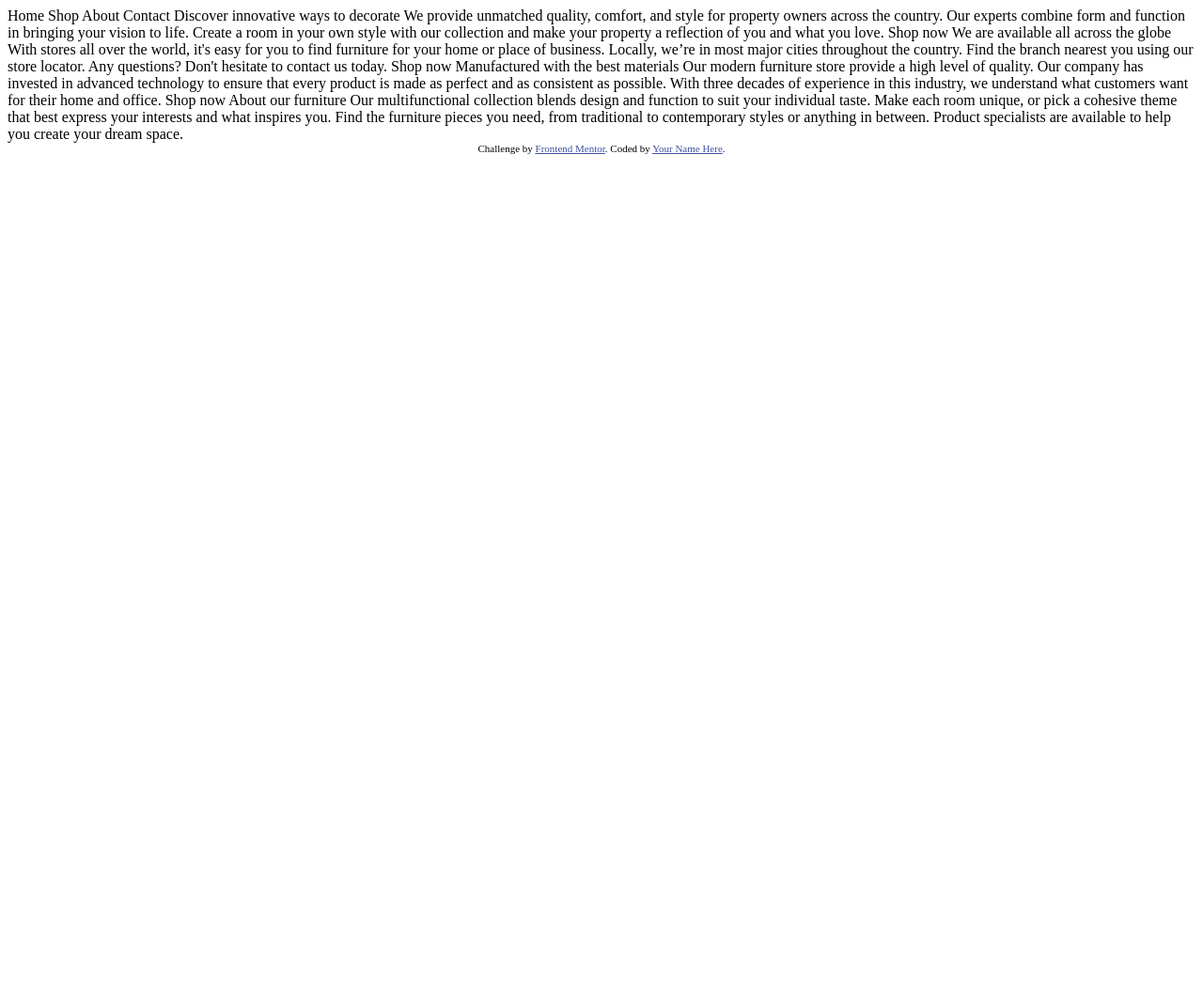
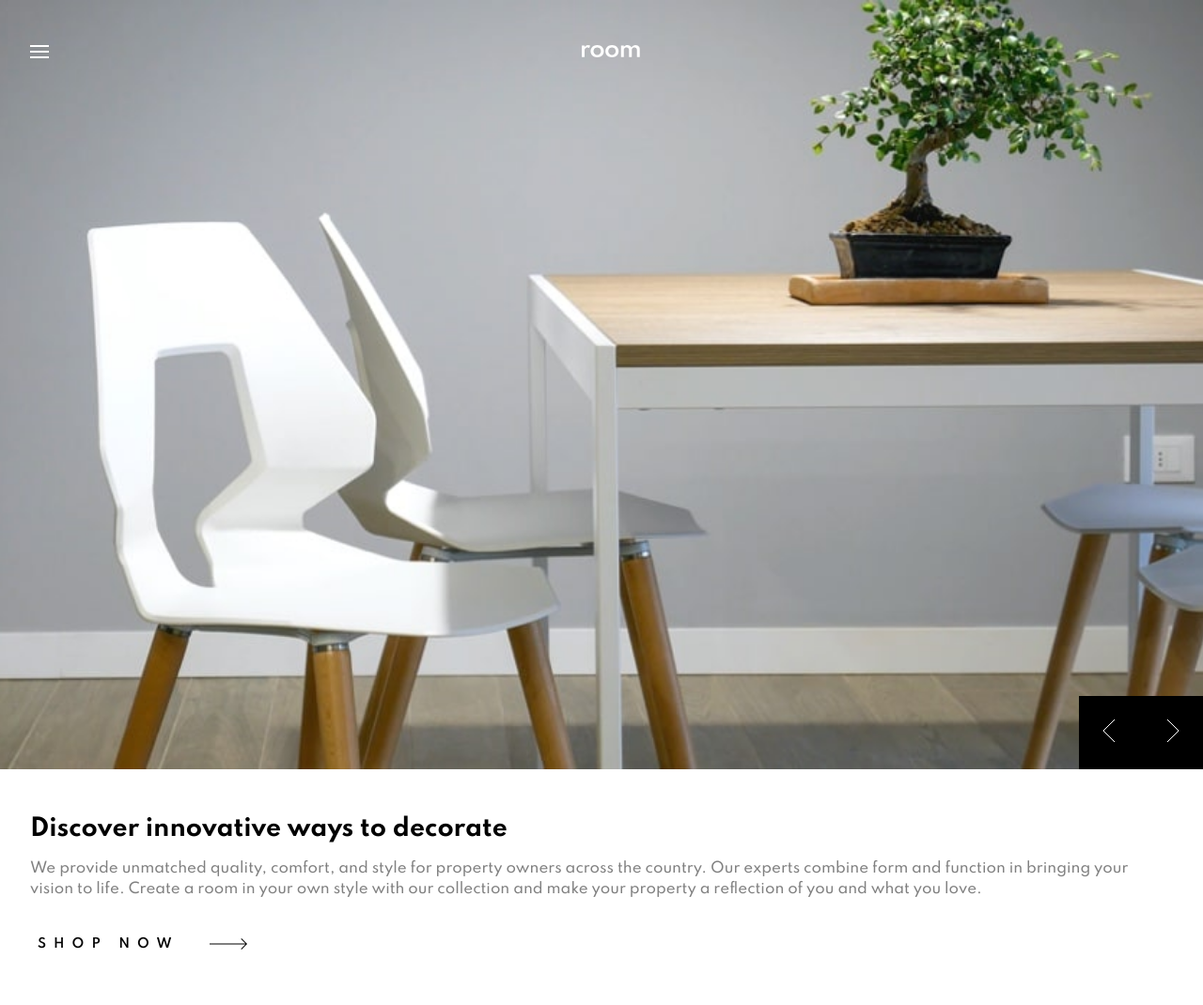
Before and after one commit to NDOY3M4N/room-homepage, a plain HTML site: page index.html in a window 1280 px wide. Shown: the whole page at 94% size. Before the commit the page ends 800 px from the top, so only its background shows below. Drawn offline with Linux system fonts and the light colour scheme.

Commit message:
feat: added nav & main

```diff
--- a/index.html
+++ b/index.html
@@ -7,6 +7,9 @@
   <link rel="icon" type="image/png" sizes="32x32" href="./images/favicon-32x32.png">
 
   <title>Frontend Mentor | Room homepage</title>
+  <link rel="stylesheet" href="./styles.css">
+  <link rel="preconnect" href="https://fonts.gstatic.com">
+  <link href="https://fonts.googleapis.com/css2?family=Spartan:wght@500;600;700&display=swap" rel="stylesheet">
 
   <!-- Feel free to remove these styles or customise in your own stylesheet 👍 -->
   <style>
@@ -15,45 +18,79 @@
   </style>
 </head>
 <body>
-  Home
-  Shop
-  About
-  Contact
+  <nav class="nav">
+    <div class="nav__menu">
+      <img src="./images/icon-hamburger.svg" alt="Open navigation">
+    </div>
 
-  Discover innovative ways to decorate
+    <div class="nav__brand">
+      <img src="./images/logo.svg" alt="Logo">
+    </div>
 
-  We provide unmatched quality, comfort, and style for property owners across the country.
-  Our experts combine form and function in bringing your vision to life. Create a room in your
-  own style with our collection and make your property a reflection of you and what you love.
+    <ul class="nav__links">
+      <li><a href="#">Home</a></li>
+      <li><a href="#">Shop</a></li>
+      <li><a href="#">About</a></li>
+      <li><a href="#">Contact</a></li>
+    </ul>
+  </nav>
 
-  Shop now
+  <main class="hero">
+    <div class="hero__img">
+      <picture>
+        <source srcset="./images/desktop-image-hero-1.jpg" media="(min-width: 600px)" />
+        <img src="./images/mobile-image-hero-1.jpg" alt="Hero" />
+      </picture>
+      <div class="controls">
+        <button class="btn" aria-label="Previous Slide">
+          <img src="./images/icon-angle-left.svg" alt="Previous Slide">
+        </button>
+        <button class="btn" aria-label="Next Slide">
+          <img src="./images/icon-angle-right.svg" alt="Next Slide">
+        </button>
+      </div>
+    </div>
+    <div class="hero__desc">
+      <h1>Discover innovative ways to decorate</h1>
 
-  We are available all across the globe
+      <p>We provide unmatched quality, comfort, and style for property owners across the country. Our experts combine form and function in bringing your vision to life. Create a room in your own style with our collection and make your property a reflection of you and what you love.</p>
 
-  With stores all over the world, it's easy for you to find furniture for your home or place of business.
-  Locally, we’re in most major cities throughout the country. Find the branch nearest you using our
-  store locator. Any questions? Don't hesitate to contact us today.
+      <button class="btn btn--light">
+        <span class="btn__text">Shop now</span>
+        <div class="btn__icon">
+          <img src="./images/icon-arrow.svg" alt="Shop Now">
+        </div>
+      </button>
+    </div>
+  </main>
 
-  Shop now
 
-  Manufactured with the best materials
+  <!-- We are available all across the globe -->
 
-  Our modern furniture store provide a high level of quality. Our company has invested in advanced technology
-  to ensure that every product is made as perfect and as consistent as possible. With three decades of
-  experience in this industry, we understand what customers want for their home and office.
+  <!-- With stores all over the world, it's easy for you to find furniture for your home or place of business. -->
+  <!-- Locally, we’re in most major cities throughout the country. Find the branch nearest you using our -->
+  <!-- store locator. Any questions? Don't hesitate to contact us today. -->
 
-  Shop now
+  <!-- Shop now -->
 
-  About our furniture
+  <!-- Manufactured with the best materials -->
 
-  Our multifunctional collection blends design and function to suit your individual taste.
-  Make each room unique, or pick a cohesive theme that best express your interests and what
-  inspires you. Find the furniture pieces you need, from traditional to contemporary styles
-  or anything in between. Product specialists are available to help you create your dream space.
+  <!-- Our modern furniture store provide a high level of quality. Our company has invested in advanced technology -->
+  <!-- to ensure that every product is made as perfect and as consistent as possible. With three decades of -->
+  <!-- experience in this industry, we understand what customers want for their home and office. -->
 
-  <div class="attribution">
-    Challenge by <a href="https://www.frontendmentor.io?ref=challenge" target="_blank">Frontend Mentor</a>.
-    Coded by <a href="#">Your Name Here</a>.
-  </div>
+  <!-- Shop now -->
+
+  <!-- About our furniture -->
+
+  <!-- Our multifunctional collection blends design and function to suit your individual taste. -->
+  <!-- Make each room unique, or pick a cohesive theme that best express your interests and what -->
+  <!-- inspires you. Find the furniture pieces you need, from traditional to contemporary styles -->
+  <!-- or anything in between. Product specialists are available to help you create your dream space. -->
+
+  <!-- <div class="attribution"> -->
+  <!--   Challenge by <a href="https://www.frontendmentor.io?ref=challenge" target="_blank">Frontend Mentor</a>. -->
+  <!--   Coded by <a href="#">Your Name Here</a>. -->
+  <!-- </div> -->
 </body>
 </html>
--- /dev/null
+++ b/styles.css
@@ -0,0 +1,111 @@
+/* Variables */
+
+/* Resets */
+*,
+*::before,
+*::after {
+  margin: 0;
+  box-sizing: border-box;
+  font-family: inherit;
+}
+
+body {
+  position: relative;
+  font-family: "Spartan", sans-serif;
+  font-weight: 500;
+}
+
+h1,
+h2 {
+  font-weight: 700;
+}
+
+h1 {
+  font-size: 25px;
+}
+
+p {
+  margin-top: 16px;
+  color: grey;
+  font-size: 15px;
+  line-height: 1.5;
+}
+
+/* Utils */
+.btn {
+  border: none;
+  background-color: black;
+  padding: 25px;
+  line-height: 1;
+  cursor: pointer;
+}
+
+.btn--light {
+  margin-top: 32px;
+  background-color: transparent;
+  padding: 8px;
+  display: inline-flex;
+}
+
+.btn__text {
+  text-transform: uppercase;
+  font-weight: 600;
+  letter-spacing: 8px;
+}
+
+.btn__icon {
+  margin-left: 32px;
+}
+
+/* Nav Styles */
+.nav {
+  position: absolute;
+  top: 0;
+  left: 0;
+  right: 0;
+  padding-top: 48px;
+  padding-left: 32px;
+  padding-right: 32px;
+  display: flex;
+  align-items: center;
+  z-index: 10;
+}
+
+.nav__brand {
+  flex-basis: 100%;
+  text-align: center;
+}
+
+.nav__links {
+  display: none;
+}
+
+/* Main Styles */
+.hero {
+  display: grid;
+}
+
+.hero__img {
+  position: relative;
+}
+
+.hero__img picture img {
+  width: 100%;
+  height: 100%;
+  object-fit: cover;
+}
+
+.controls {
+  position: absolute;
+  background-color: black;
+  bottom: 0;
+  right: 0;
+}
+
+.hero__desc {
+  padding: 48px 32px;
+}
+
+/* Section Styles */
+
+/* Media queries */
```
